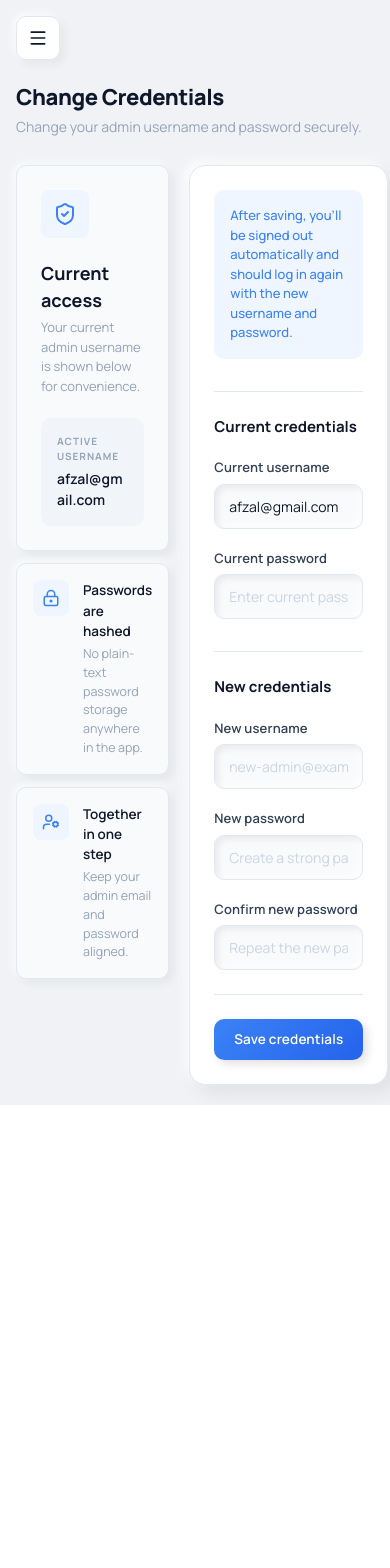
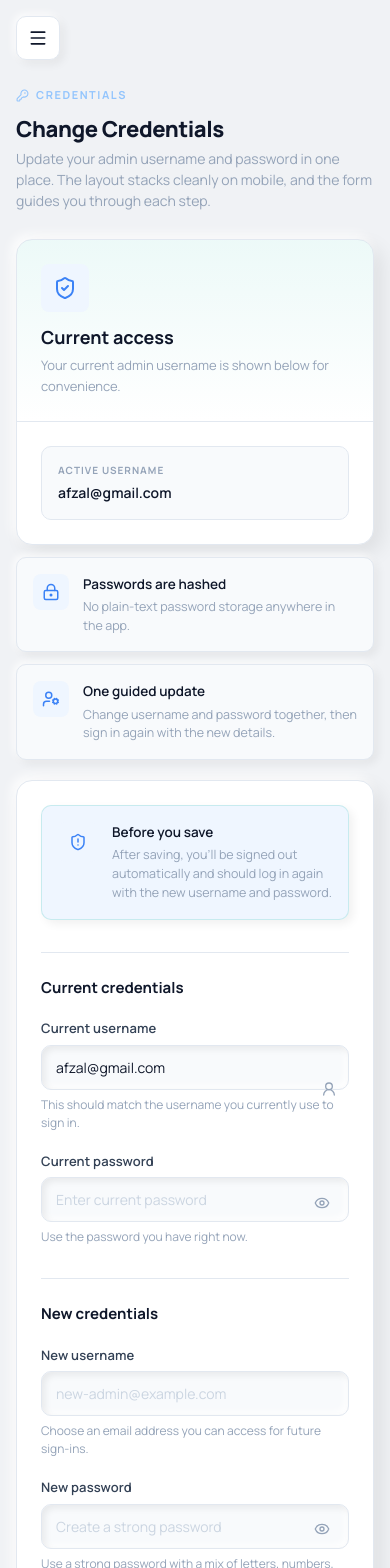
Before and after one commit to maazyounas/afzalPortfolio, a Next.js app: page /admin/change-password in a window 390 px wide. Shown: the top 1568 px of the page. Before the commit the page ends 1105 px from the top, so only its background shows below. Built offline with nearby package versions, Linux system fonts and the light colour scheme; no server answers; the database is empty.

Commit message:
responsive change credientals

```diff
--- a/src/app/admin/change-password/ChangeCredentialsForm.tsx
+++ b/src/app/admin/change-password/ChangeCredentialsForm.tsx
@@ -3,11 +3,40 @@
 import { useState, type FormEvent } from "react";
 import { useRouter } from "next/navigation";
 import { updateAdminCredentials } from "@/actions/auth";
-import { CheckCircle, XCircle } from "lucide-react";
+import {
+  CheckCircle,
+  Eye,
+  EyeOff,
+  ShieldAlert,
+  UserRound,
+  XCircle,
+} from "lucide-react";
 
 type ChangeCredentialsFormProps = {
   initialUsername: string;
 };
+
+function PasswordToggleButton({
+  visible,
+  onClick,
+  label,
+}: {
+  visible: boolean;
+  onClick: () => void;
+  label: string;
+}) {
+  return (
+    <button
+      type="button"
+      onClick={onClick}
+      className="admin-btn-icon"
+      aria-label={label}
+      style={{ position: "absolute", right: 10, top: 34 }}
+    >
+      {visible ? <EyeOff size={16} /> : <Eye size={16} />}
+    </button>
+  );
+}
 
 export function ChangeCredentialsForm({
   initialUsername,
@@ -15,6 +44,9 @@ export function ChangeCredentialsForm({
   const [error, setError] = useState<string | null>(null);
   const [success, setSuccess] = useState<string | null>(null);
   const [loading, setLoading] = useState(false);
+  const [showCurrentPassword, setShowCurrentPassword] = useState(false);
+  const [showNewPassword, setShowNewPassword] = useState(false);
+  const [showConfirmPassword, setShowConfirmPassword] = useState(false);
   const router = useRouter();
 
   async function handleSubmit(e: FormEvent<HTMLFormElement>) {
@@ -24,6 +56,15 @@ export function ChangeCredentialsForm({
     setSuccess(null);
 
     const formData = new FormData(e.currentTarget);
+    const newPassword = String(formData.get("newPassword") || "");
+    const confirmNewPassword = String(formData.get("confirmNewPassword") || "");
+
+    if (newPassword !== confirmNewPassword) {
+      setError("New password and confirmation do not match.");
+      setLoading(false);
+      return;
+    }
+
     const result = await updateAdminCredentials(formData);
 
     if (result.error) {
@@ -42,23 +83,42 @@ export function ChangeCredentialsForm({
   }
 
   return (
-    <form onSubmit={handleSubmit} style={{ display: "flex", flexDirection: "column", gap: 24 }}>
+    <form
+      onSubmit={handleSubmit}
+      style={{ display: "flex", flexDirection: "column", gap: 24 }}
+    >
       {error && (
-        <div className="admin-alert admin-alert-error">
+        <div className="admin-alert admin-alert-error" role="alert">
           <XCircle size={16} />
           {error}
         </div>
       )}
 
       {success && (
-        <div className="admin-alert admin-alert-success">
+        <div className="admin-alert admin-alert-success" role="status">
           <CheckCircle size={16} />
           {success}
         </div>
       )}
 
-      <div style={{ padding: 16, background: "var(--admin-accent-light)", color: "var(--admin-accent)", borderRadius: "var(--admin-radius-sm)", fontSize: 13, fontWeight: 500 }}>
-        After saving, you'll be signed out automatically and should log in again with the new username and password.
+      <div
+        className="admin-info-item"
+        style={{
+          alignItems: "flex-start",
+          background: "var(--admin-accent-light)",
+          borderColor: "rgba(20, 184, 166, 0.18)",
+        }}
+      >
+        <div className="admin-info-item-icon" style={{ width: 40, height: 40 }}>
+          <ShieldAlert size={18} />
+        </div>
+        <div>
+          <h3 className="admin-info-item-title">Before you save</h3>
+          <p className="admin-info-item-desc">
+            After saving, you&apos;ll be signed out automatically and should log in again
+            with the new username and password.
+          </p>
+        </div>
       </div>
 
       <div className="admin-form-section">
@@ -66,6 +126,7 @@ export function ChangeCredentialsForm({
         <div className="admin-grid-2">
           <div className="admin-form-group">
             <label className="admin-label">Current username</label>
+            <div style={{ position: "relative" }}>
               <input
                 type="email"
                 name="currentUsername"
@@ -73,19 +134,41 @@ export function ChangeCredentialsForm({
                 autoComplete="username"
                 defaultValue={initialUsername}
                 className="admin-input"
+                style={{ paddingRight: 42 }}
                 placeholder="admin@example.com"
               />
+              <UserRound
+                size={16}
+                style={{
+                  position: "absolute",
+                  right: 12,
+                  top: 36,
+                  color: "var(--admin-muted)",
+                }}
+              />
             </div>
-          <div className="admin-form-group">
+            <p className="admin-field-hint">
+              This should match the username you currently use to sign in.
+            </p>
+          </div>
+
+          <div className="admin-form-group" style={{ position: "relative" }}>
             <label className="admin-label">Current password</label>
             <input
-              type="password"
+              type={showCurrentPassword ? "text" : "password"}
               name="currentPassword"
               required
               autoComplete="current-password"
               className="admin-input"
+              style={{ paddingRight: 44 }}
               placeholder="Enter current password"
             />
+            <PasswordToggleButton
+              visible={showCurrentPassword}
+              onClick={() => setShowCurrentPassword((value) => !value)}
+              label={showCurrentPassword ? "Hide current password" : "Show current password"}
+            />
+            <p className="admin-field-hint">Use the password you have right now.</p>
           </div>
         </div>
       </div>
@@ -100,31 +183,57 @@ export function ChangeCredentialsForm({
             required
             autoComplete="email"
             className="admin-input"
+            style={{ paddingRight: 14 }}
             placeholder="new-admin@example.com"
           />
+          <p className="admin-field-hint">
+            Choose an email address you can access for future sign-ins.
+          </p>
         </div>
+
         <div className="admin-grid-2">
-          <div className="admin-form-group">
+          <div className="admin-form-group" style={{ position: "relative" }}>
             <label className="admin-label">New password</label>
             <input
-              type="password"
+              type={showNewPassword ? "text" : "password"}
               name="newPassword"
               required
               autoComplete="new-password"
               className="admin-input"
+              style={{ paddingRight: 44 }}
               placeholder="Create a strong password"
             />
+            <PasswordToggleButton
+              visible={showNewPassword}
+              onClick={() => setShowNewPassword((value) => !value)}
+              label={showNewPassword ? "Hide new password" : "Show new password"}
+            />
+            <p className="admin-field-hint">
+              Use a strong password with a mix of letters, numbers, and symbols.
+            </p>
           </div>
-          <div className="admin-form-group">
+
+          <div className="admin-form-group" style={{ position: "relative" }}>
             <label className="admin-label">Confirm new password</label>
             <input
-              type="password"
+              type={showConfirmPassword ? "text" : "password"}
               name="confirmNewPassword"
               required
               autoComplete="new-password"
               className="admin-input"
+              style={{ paddingRight: 44 }}
               placeholder="Repeat the new password"
             />
+            <PasswordToggleButton
+              visible={showConfirmPassword}
+              onClick={() => setShowConfirmPassword((value) => !value)}
+              label={
+                showConfirmPassword ? "Hide confirm password" : "Show confirm password"
+              }
+            />
+            <p className="admin-field-hint">
+              Re-enter the new password so we can check for typos.
+            </p>
           </div>
         </div>
       </div>
--- a/src/app/admin/change-password/page.tsx
+++ b/src/app/admin/change-password/page.tsx
@@ -8,31 +8,47 @@ export default async function ChangePasswordPage() {
   const { username } = await getAdminCredentialSummary();
 
   return (
-    <div>
+    <div className="space-y-6">
       <div className="admin-page-header">
-        <div>
+        <div className="max-w-2xl">
+          <div className="admin-hero-tag" style={{ marginBottom: 12 }}>
+            <KeyRound size={13} aria-hidden="true" />
+            Credentials
+          </div>
           <h1 className="admin-page-title">Change Credentials</h1>
           <p className="admin-page-subtitle">
-            Change your admin username and password securely.
+            Update your admin username and password in one place. The layout
+            stacks cleanly on mobile, and the form guides you through each step.
           </p>
         </div>
       </div>
 
-      <div className="admin-grid-2" style={{ gridTemplateColumns: "1fr 1.5fr" }}>
-        {/* Info Sidebar */}
+      <div className="admin-grid-2" style={{ alignItems: "start" }}>
         <aside className="admin-info-block">
-          <div className="admin-info-item" style={{ flexDirection: "column", padding: 24 }}>
+          <div className="admin-card" style={{ overflow: "hidden" }}>
+            <div
+              style={{
+                padding: 24,
+                background:
+                  "linear-gradient(180deg, rgba(20,184,166,0.08) 0%, rgba(255,255,255,0.95) 100%)",
+                borderBottom: "1px solid var(--admin-border)",
+              }}
+            >
               <div className="admin-info-item-icon" style={{ width: 48, height: 48 }}>
                 <ShieldCheck size={24} />
               </div>
-            <div style={{ marginTop: 8 }}>
-              <h2 style={{ fontSize: 18, fontWeight: 700, color: "var(--admin-primary)" }}>Current access</h2>
-              <p style={{ fontSize: 13, color: "var(--admin-muted)", marginTop: 4 }}>
+              <div style={{ marginTop: 12 }}>
+                <h2 style={{ fontSize: 18, fontWeight: 700, color: "var(--admin-primary)" }}>
+                  Current access
+                </h2>
+                <p style={{ fontSize: 13, color: "var(--admin-muted)", marginTop: 4, lineHeight: 1.6 }}>
                   Your current admin username is shown below for convenience.
                 </p>
               </div>
+            </div>
 
-            <div style={{ background: "#f1f5f9", padding: 16, borderRadius: "var(--admin-radius-sm)", marginTop: 8 }}>
+            <div style={{ padding: 24, display: "flex", flexDirection: "column", gap: 12 }}>
+              <div style={{ background: "#f8fafc", padding: 16, borderRadius: "var(--admin-radius-sm)", border: "1px solid var(--admin-border)" }}>
                 <p style={{ fontSize: 10, fontWeight: 700, textTransform: "uppercase", letterSpacing: "0.1em", color: "var(--admin-muted)" }}>
                   Active username
                 </p>
@@ -41,26 +57,34 @@ export default async function ChangePasswordPage() {
                 </p>
               </div>
             </div>
+          </div>
 
           <div className="admin-info-item">
-            <div className="admin-info-item-icon"><LockKeyhole size={18} /></div>
+            <div className="admin-info-item-icon">
+              <LockKeyhole size={18} />
+            </div>
             <div>
               <h3 className="admin-info-item-title">Passwords are hashed</h3>
-              <p className="admin-info-item-desc">No plain-text password storage anywhere in the app.</p>
+              <p className="admin-info-item-desc">
+                No plain-text password storage anywhere in the app.
+              </p>
             </div>
           </div>
 
           <div className="admin-info-item">
-            <div className="admin-info-item-icon"><UserCog size={18} /></div>
+            <div className="admin-info-item-icon">
+              <UserCog size={18} />
+            </div>
             <div>
-              <h3 className="admin-info-item-title">Together in one step</h3>
-              <p className="admin-info-item-desc">Keep your admin email and password aligned.</p>
+              <h3 className="admin-info-item-title">One guided update</h3>
+              <p className="admin-info-item-desc">
+                Change username and password together, then sign in again with the new details.
+              </p>
             </div>
           </div>
         </aside>
 
-        {/* Form Card */}
-        <div className="admin-card">
+        <div className="admin-card" style={{ maxWidth: 920, width: "100%" }}>
           <div className="admin-card-body">
             <ChangeCredentialsForm initialUsername={username} />
           </div>
```
Lines whose indentation alone changed are shown as unchanged.
